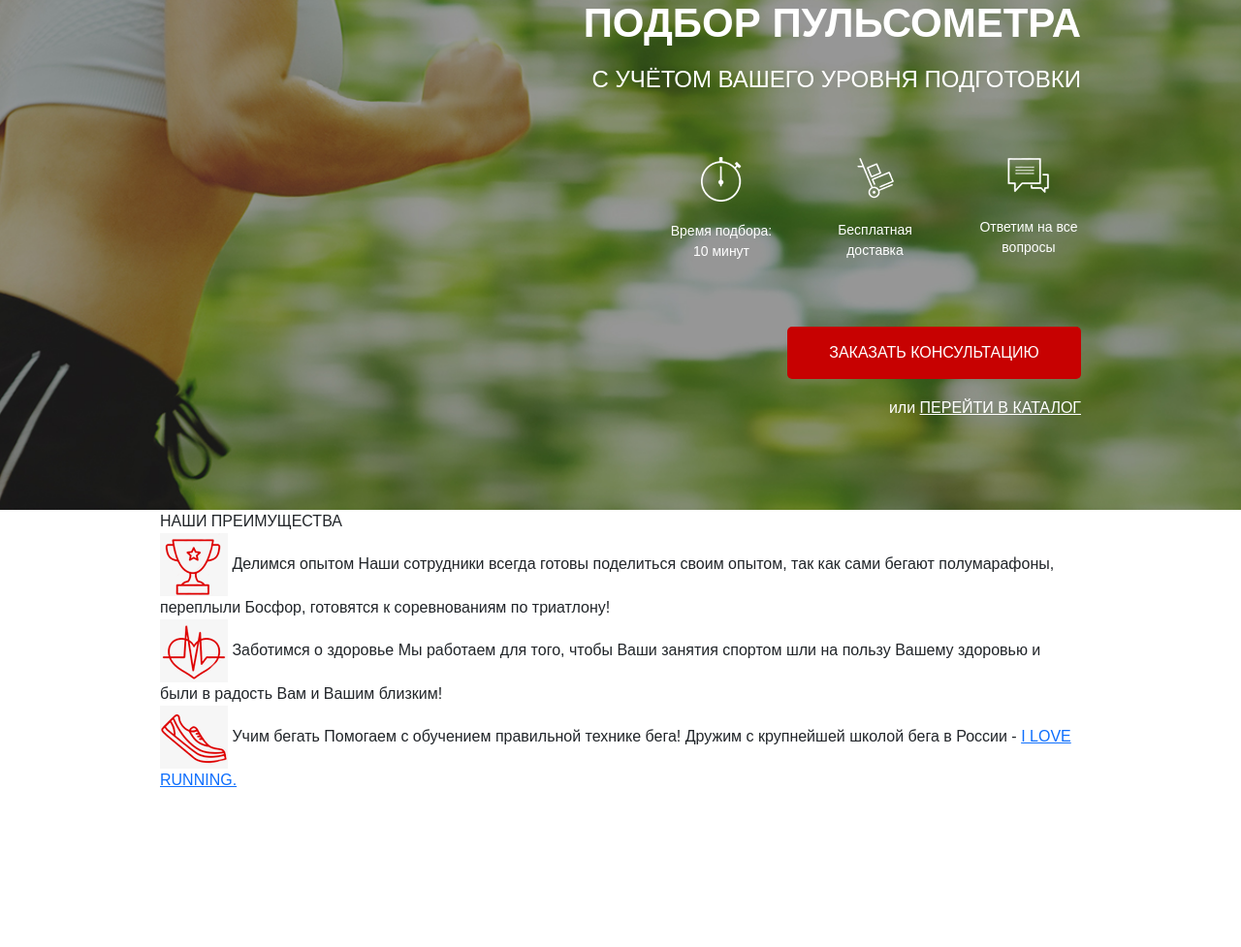
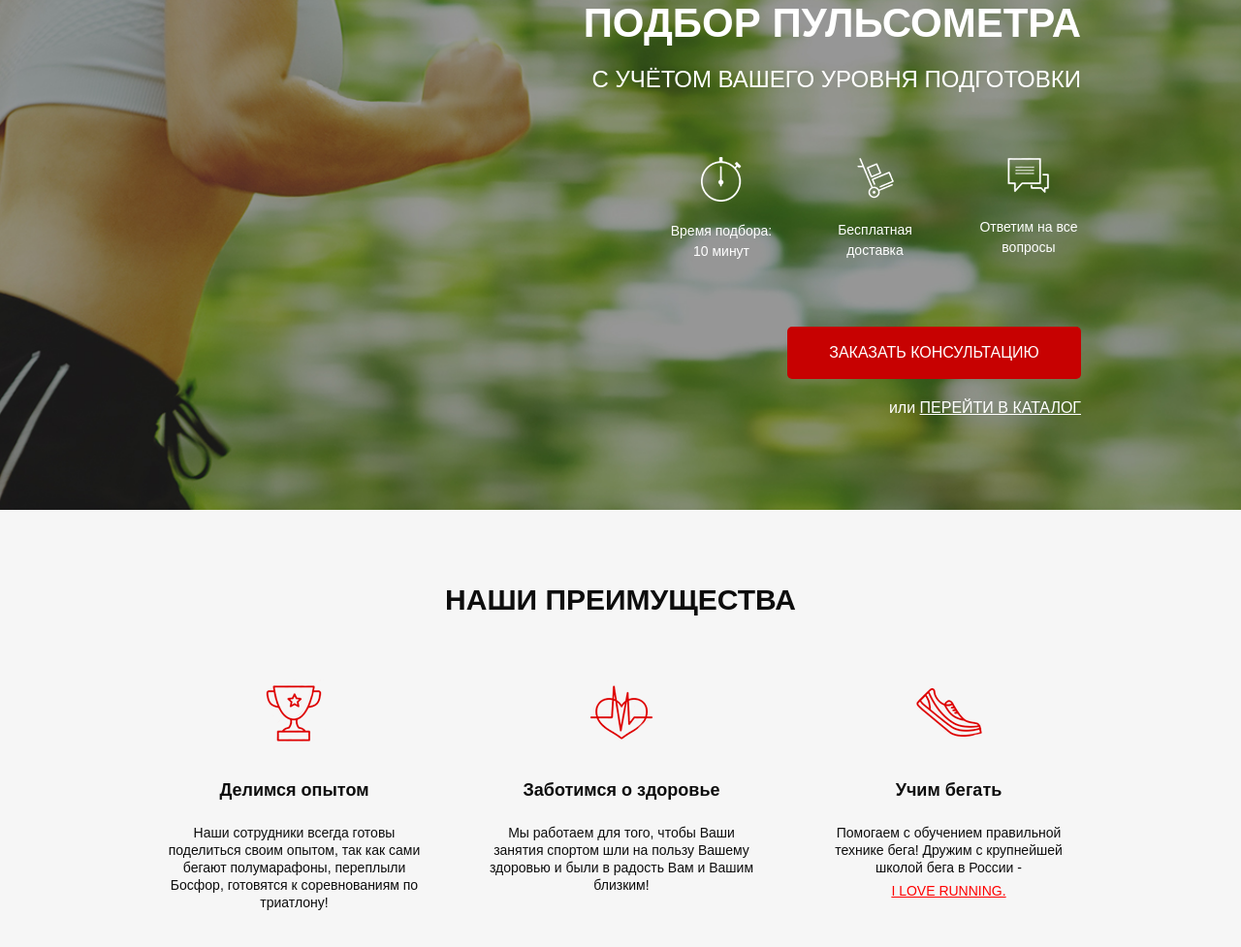
Before and after one commit to VinVlad/puls, a website: page src/index.html in a window 1280 px wide. Shown: the part 165-1142 px from the top of the page at 97% size. Before the commit the page ends 982 px from the top, so only its background shows below. Drawn offline with Linux system fonts and the light colour scheme.

Commit message:
Свёрстан блок ПРЕИМУЩЕСТВА

```diff
--- /dev/null
+++ b/src/sass/blocks/_advantages.scss
@@ -0,0 +1,51 @@
+.advantages {
+	min-height: 473px;
+	padding: 70px 0 83px 0;
+	background-color: #F6F6F6;
+	&__header {
+		font-weight: 700;
+		font-size: 30px;
+		text-align: center;
+		color: #0D0D0D;
+	}
+	&__icons {
+		margin-top: 60px;
+		width: 952px;
+		display: flex;
+		justify-content: space-between;
+	}
+	&__icon {
+		width: 277px;
+		font-weight: 700;
+		font-size: 18px;
+		line-height: 29px;
+		text-align: center;
+		color: #0D0D0D;
+		img {
+			display: block;
+			margin: 0 auto;
+			margin-bottom: 35px;
+		}
+		span {
+			margin-top: 20px;
+			display: block;
+			font-weight: 300;
+			font-size: 14px;
+			line-height: 18px;
+			text-align: center;
+			color: #0D0D0D;
+		}
+	}
+	&__link {
+		font-weight: 300;
+		font-size: 14px;
+		line-height: 18px;
+		text-decoration-line: underline;
+		color: #FF0000;
+		a {
+			:hover {
+				color: #FF0000;
+			}
+		}
+	}
+}
--- a/src/sass/style.scss
+++ b/src/sass/style.scss
@@ -10,3 +10,4 @@
 @import 'blocks/promo';
 @import 'blocks/header';
 @import 'blocks/buttons';
+@import 'blocks/advantages';
```
Also changed, not shown: src/css/style.min.css.
